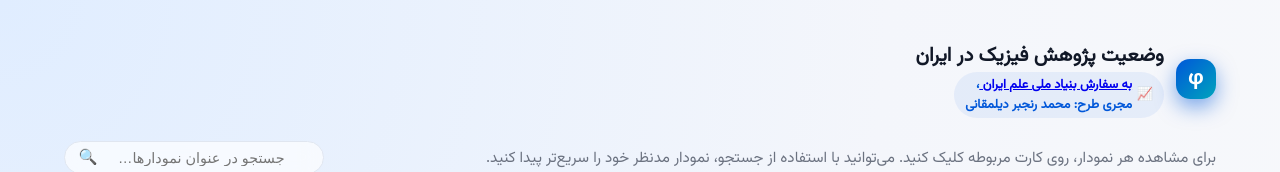
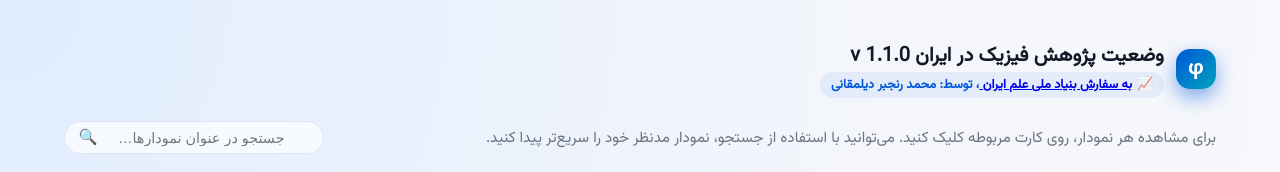
Before and after one commit to MoRanjbarDi/insf_sci_metrics, a plain HTML site: page index.html in a window 1280 px wide. Shown: the top 172 px of the page. Drawn offline with Linux system fonts and the light colour scheme.

Commit message:
Update index.html

```diff
--- a/index.html
+++ b/index.html
@@ -252,14 +252,14 @@ body {
         <div class="header-top">
             <div class="app-icon">φ</div>
             <div>
-                <div class="app-title">وضعیت پژوهش فیزیک در ایران</div>
+                <div class="app-title">وضعیت پژوهش فیزیک در ایران v 1.1.0</div>
                 <div class="badge">
                     <span>📈</span>
                         <span>
                         <a href="https://insf.org/fa" target="_blank" rel="noopener noreferrer">
                             به سفارش بنیاد ملی علم ایران
                         </a>،
-                        <br>مجری طرح: محمد رنجبر دیلمقانی
+                        توسط: محمد رنجبر دیلمقانی
                         </span>
                 </div>
             </div>
```
